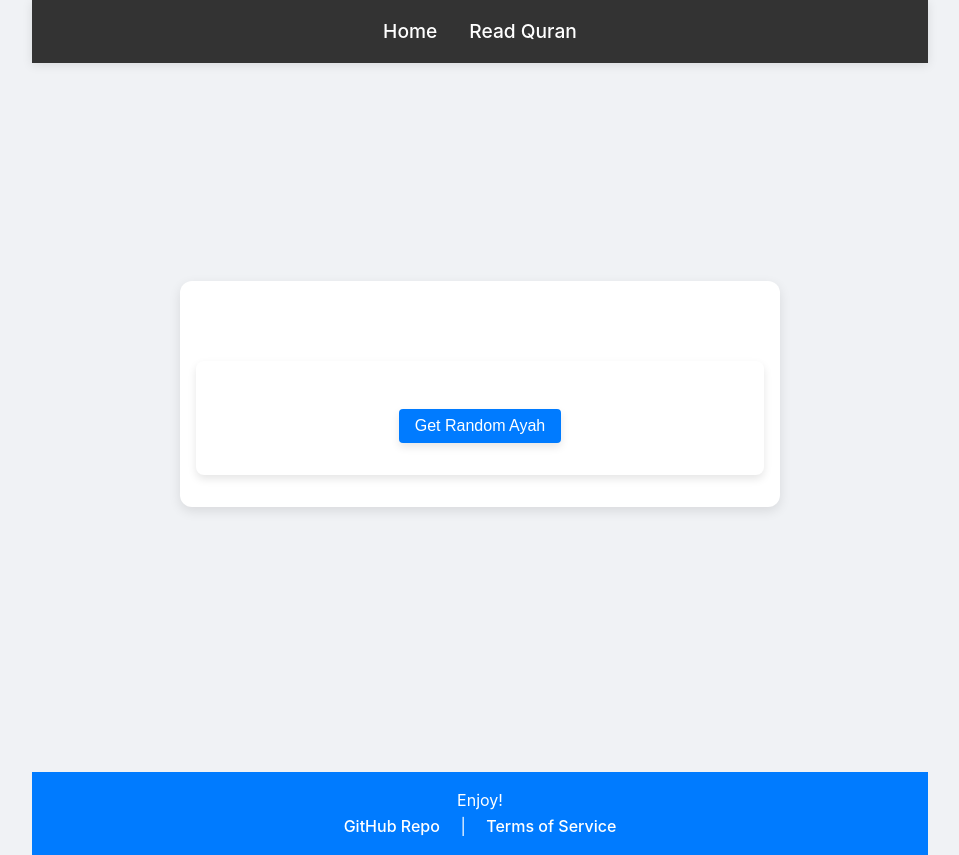
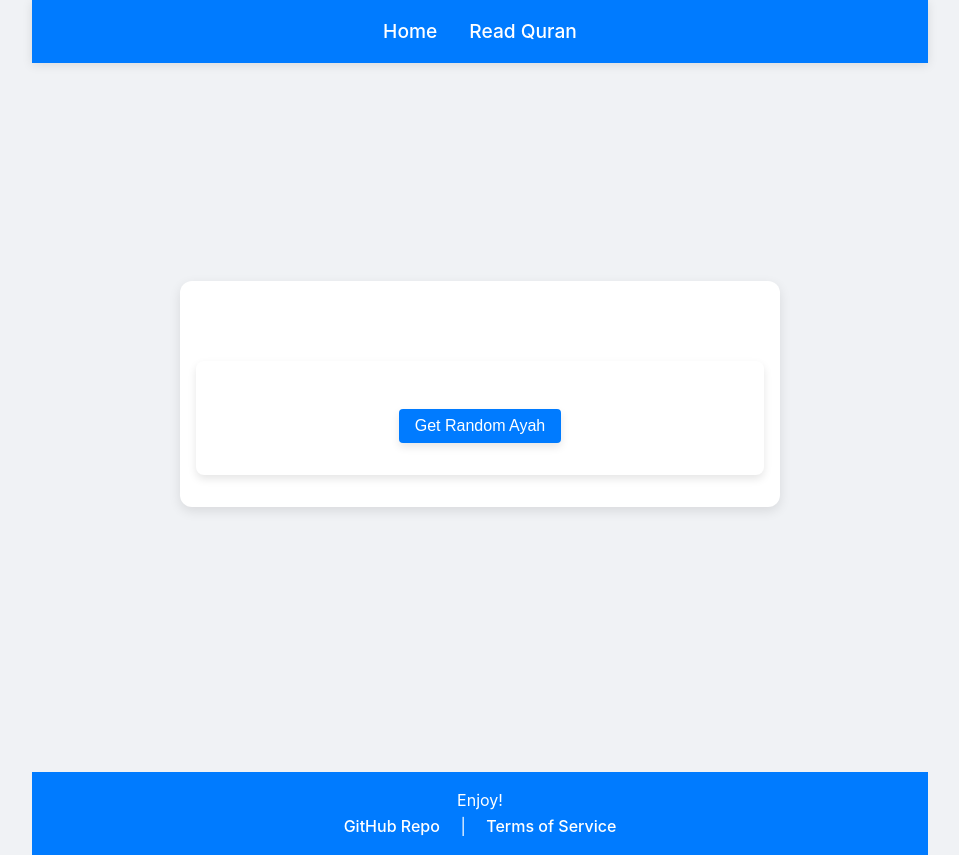
Before and after one commit to codebatine/QuranQuote, a React (Vite) app: page / in a window 1280 px wide. Shown: the whole page, without its empty margins (160-1119 px from the left). Built offline with nearby package versions, Linux system fonts and the light colour scheme; no server answers.

Commit message:
search fix + scss fix :peacock:

```diff
--- a/src/assets/styles/_components.scss
+++ b/src/assets/styles/_components.scss
@@ -29,3 +29,12 @@
     transform: translateY(-2px);
   }
 }
+
+.search-input {
+  margin: 1rem 0;
+  padding: 0.5rem;
+  border: none;
+  border-radius: 4px;
+  width: 100%;
+  max-width: 600px;
+}
--- a/src/assets/styles/_nav.scss
+++ b/src/assets/styles/_nav.scss
@@ -1,4 +1,4 @@
-nav {
+.navbar {
   display: flex;
   justify-content: center;
   align-items: center;
@@ -13,7 +13,7 @@
   z-index: 1000;
   box-shadow: 0 2px 10px rgba(0, 0, 0, 0.1);
 
-  a {
+  .nav-link {
     color: white;
     margin: 0 1rem;
     text-decoration: none;
--- a/src/components/Navbar.jsx
+++ b/src/components/Navbar.jsx
@@ -1,28 +1,11 @@
 import { Link } from 'react-router-dom';
-import styled from 'styled-components';
-
-const Nav = styled.nav`
-  display: flex;
-  justify-content: center;
-  background-color: #333;
-  padding: 1rem;
-`;
-
-const NavLink = styled(Link)`
-  color: white;
-  margin: 0 1rem;
-  text-decoration: none;
-  &:hover {
-    text-decoration: underline;
-  }
-`;
 
 const Navbar = () => {
   return (
-    <Nav>
-      <NavLink to="/">Home</NavLink>
-      <NavLink to="/readquran">Read Quran</NavLink>
-    </Nav>
+    <nav className="navbar">
+      <Link to="/" className="nav-link">Home</Link>
+      <Link to="/readquran" className="nav-link">Read Quran</Link>
+    </nav>
   );
 };
 
--- a/src/components/Search.jsx
+++ b/src/components/Search.jsx
@@ -1,19 +1,10 @@
-import styled from 'styled-components';
 import PropTypes from 'prop-types';
-
-const SearchInput = styled.input`
-  margin: 1rem 0;
-  padding: 0.5rem;
-  border: none;
-  border-radius: 4px;
-  width: 100%;
-  max-width: 600px;
-`;
 
 const Search = ({ onSearchChange }) => {
   return (
-    <SearchInput
+    <input
       type="text"
+      className="search-input"
       placeholder="Search..."
       onChange={(e) => onSearchChange(e.target.value)}
     />
```
